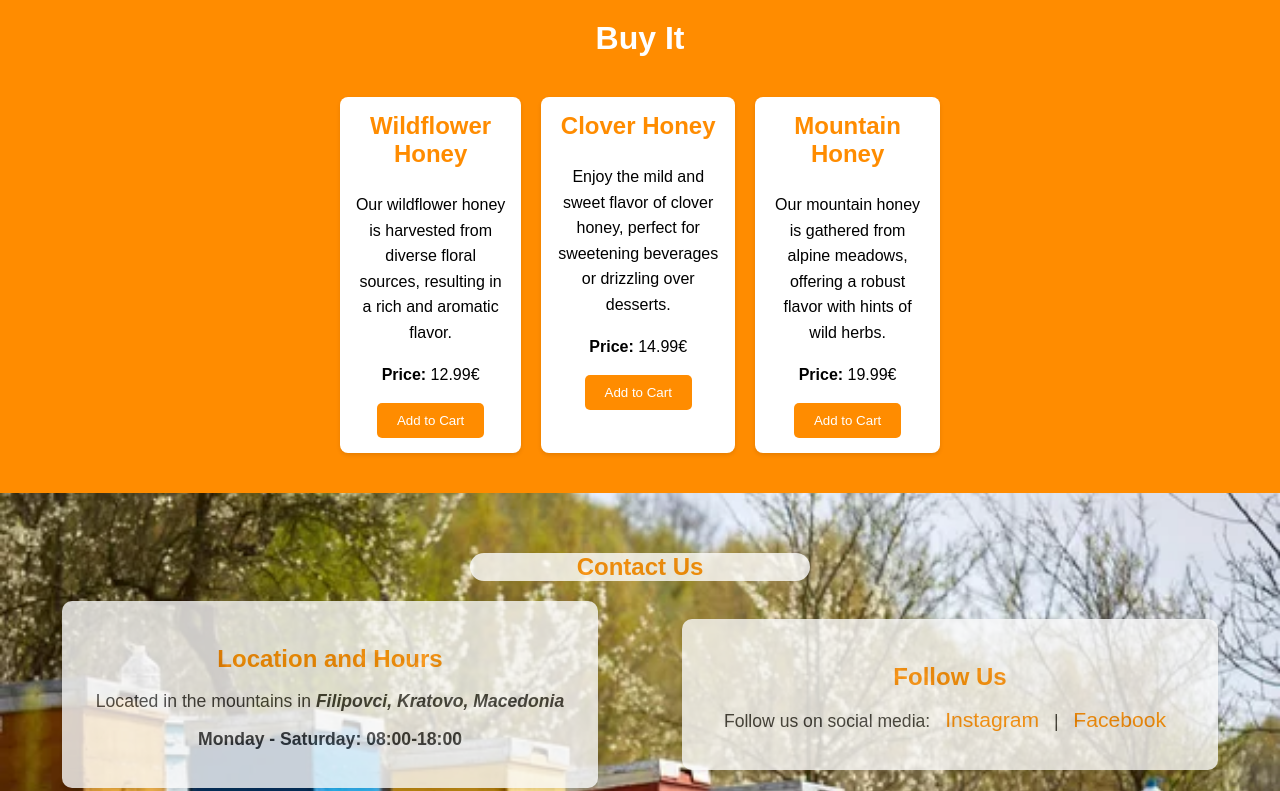
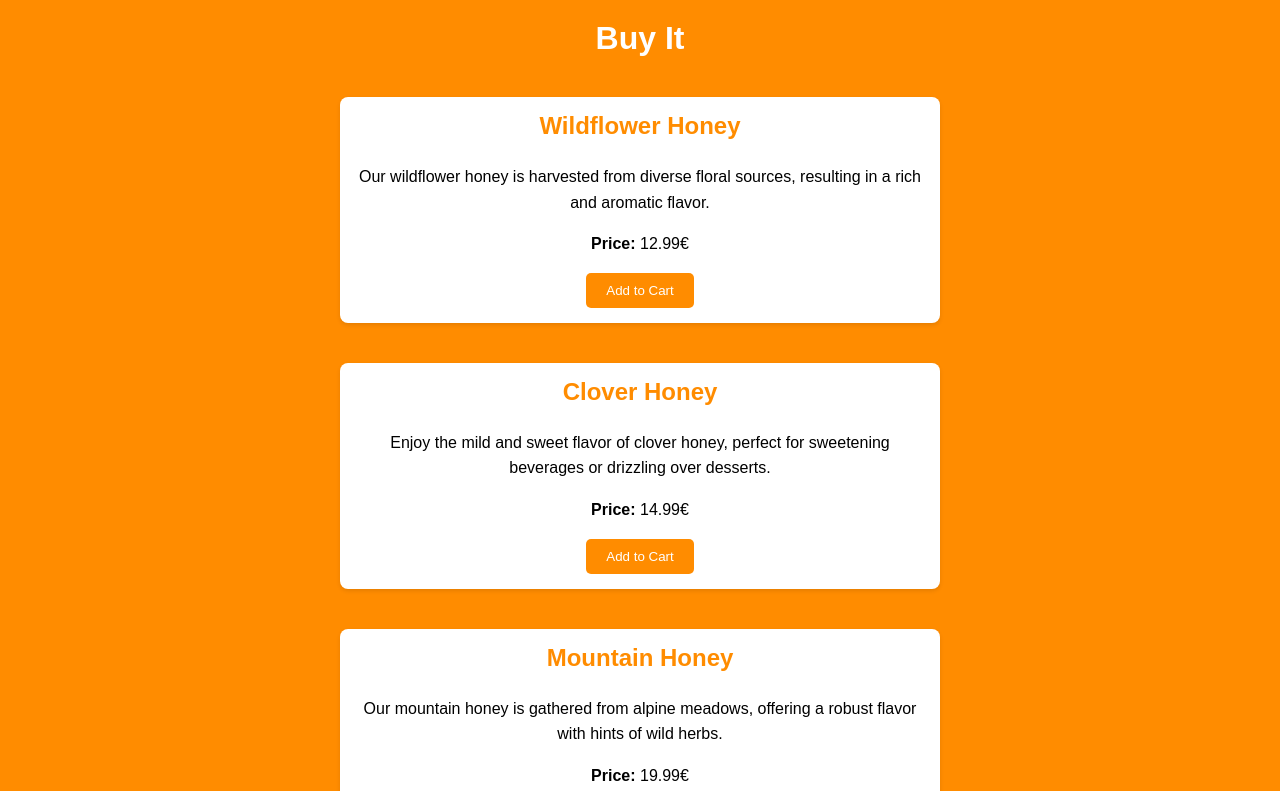
Before and after one commit to alexandar1vanov/HoneyBusiness.github.io, a plain HTML site: page index.html in a window 1280 px wide. Shown: the part 3681-4472 px from the top of the page. Drawn offline with Linux system fonts and the light colour scheme.

Commit message:
Add files via upload

```diff
--- a/style.css
+++ b/style.css
@@ -563,7 +563,7 @@ footer {
     width: 50%;
     display: flex;
     justify-content: space-between;
-    /*flex-wrap: wrap;*/
+    flex-wrap: wrap;
 }
 #shop > div > div {
     margin: 20px 10px;
```
